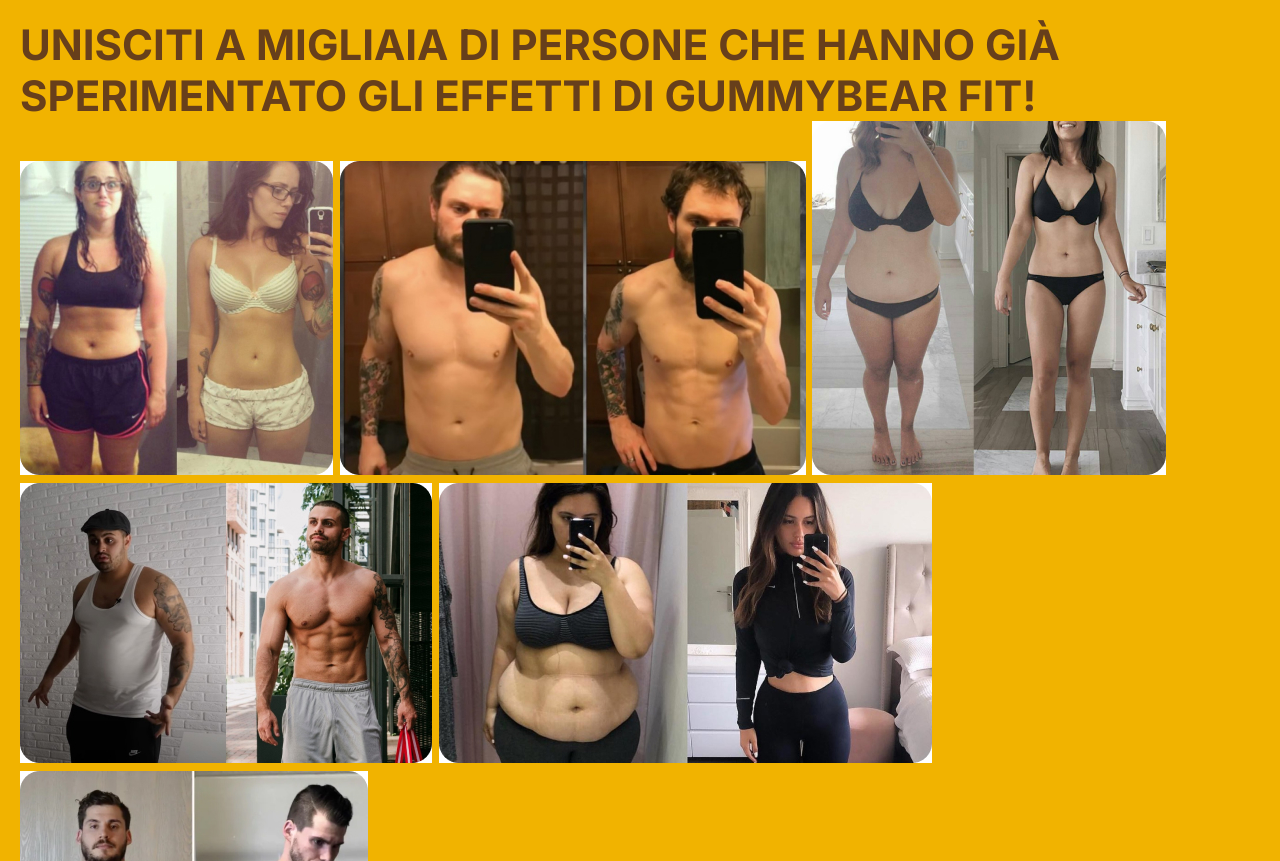
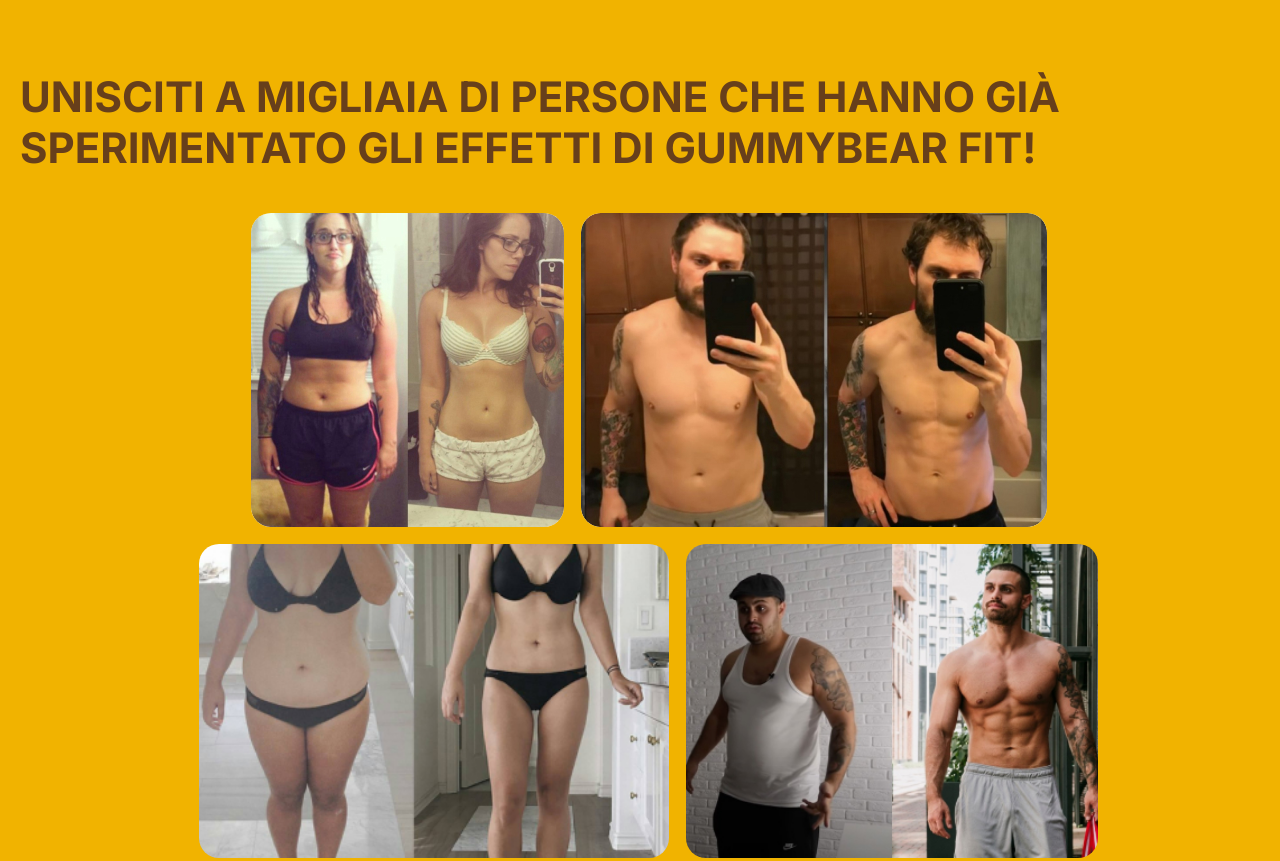
Before and after one commit to YaxyobekUz/gummy-bear-fit, a plain HTML site: page index.html in a window 1280 px wide. Shown: the part 3500-4361 px from the top of the page. Drawn offline with Linux system fonts and the light colour scheme.

Commit message:
added results section css codes

```diff
--- a/css/styles.css
+++ b/css/styles.css
@@ -642,3 +642,53 @@ ul {
     top: -63px;
     right: 71px;
 }
+
+.results {
+    padding: 52px 0;
+}
+
+.results-title {
+    max-width: 1243px;
+    margin-bottom: 40px;
+}
+
+.results-images-wrapper {
+    display: flex;
+    gap: 17px;
+    align-items: center;
+    justify-content: center;
+    flex-wrap: wrap;
+    max-width: 1290px;
+    margin-left: 17px;
+}
+
+.results-section-image {
+    border-radius: 20px;
+    height: 314px;
+    object-fit: cover;
+}
+
+.results-section-image:nth-child(1) {
+    width: 313px;
+}
+
+.results-section-image:nth-child(2) {
+
+    width: 466px;
+}
+
+.results-section-image:nth-child(3) {
+    width: 470px;
+}
+
+.results-section-image:nth-child(4) {
+    width: 412px;
+}
+
+.results-section-image:nth-child(5) {
+    width: 493px;
+}
+
+.results-section-image:nth-child(6) {
+    width: 348px;
+}
```
Also changed, not shown: index.html (+0 -1 lines).
